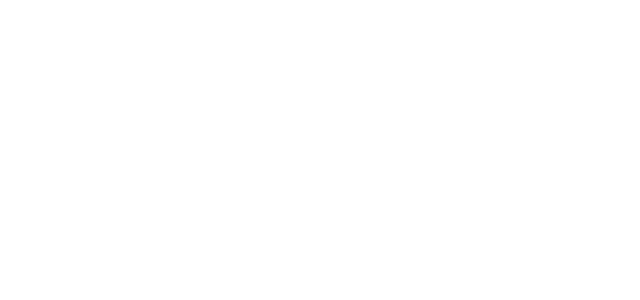
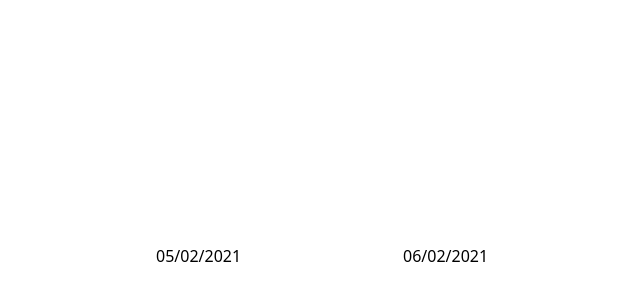
Before and after one commit to msnegurski/tailwind-react-datepicker, a Next.js app: page / in a window 1280 px wide. Shown: the part 144-444 px from the top of the page, without its empty margins (245-885 px from the left). Built offline with nearby package versions, Linux system fonts and the light colour scheme.

Commit message:
Place datepicker on the page

```diff
--- a/pages/index.js
+++ b/pages/index.js
@@ -1,6 +1,36 @@
+import DatePicker from 'react-datepicker'
+import { useState } from 'react'
+
 export default function Home() {
-  return (
-    <div>
-    </div>
-  )
+    const [startDate, setStartDate] = useState(new Date())
+    const [endDate, setEndDate] = useState(new Date().setMonth(startDate.getMonth() + 1))
+
+    return (
+        <div className="min-h-screen flex items-center max-w-2xl mx-auto justify-center space-x-4">
+            <div className="relative">
+                <DatePicker
+                    selected={startDate}
+                    onChange={(date) => setStartDate(date)}
+                    selectsStart
+                    startDate={startDate}
+                    endDate={endDate}
+                    minDate={new Date()}
+                    nextMonthButtonLabel=">"
+                    previousMonthButtonLabel="<"
+                />
+            </div>
+            <div className="relative">
+                <DatePicker
+                    selected={endDate}
+                    onChange={(date) => setEndDate(date)}
+                    selectsEnd
+                    startDate={startDate}
+                    endDate={endDate}
+                    minDate={startDate}
+                    nextMonthButtonLabel=">"
+                    previousMonthButtonLabel="<"
+                />
+            </div>
+        </div>
+    )
 }
```
